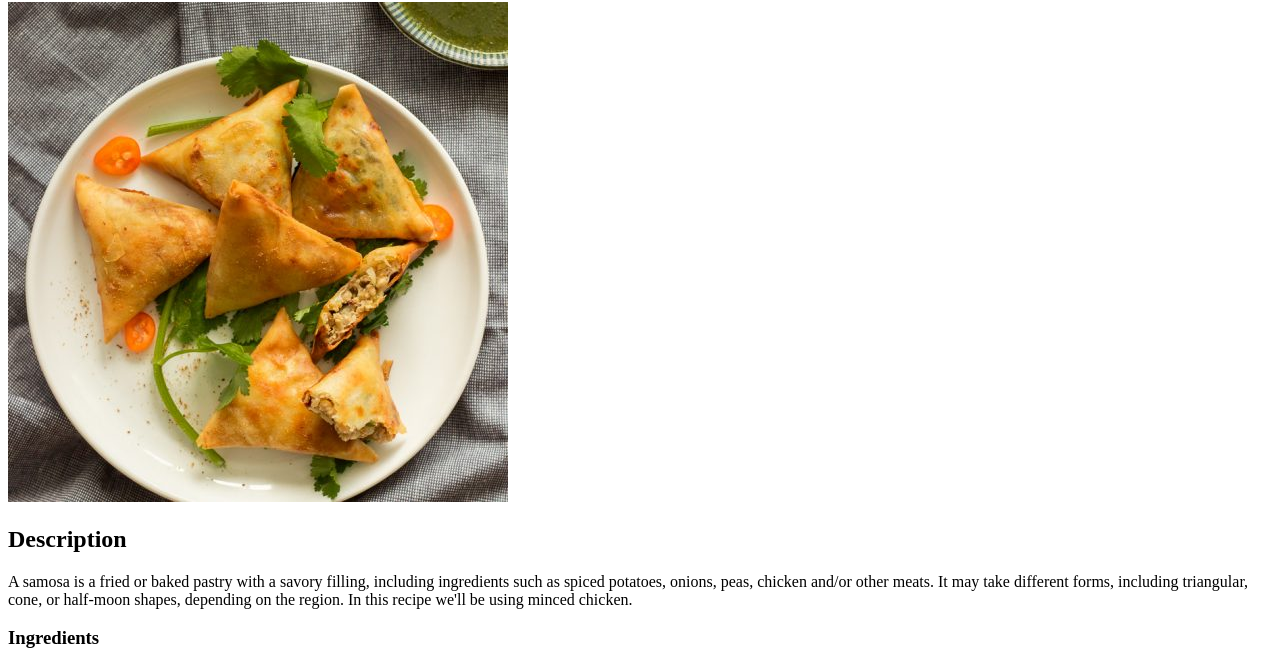
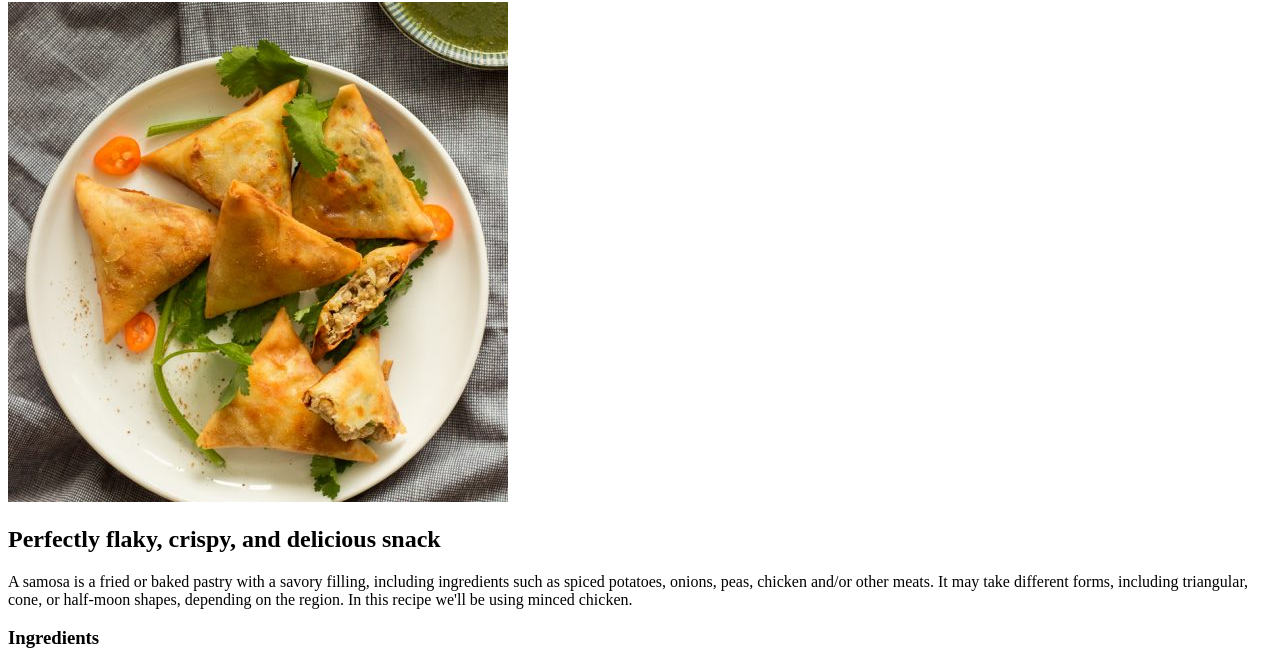
Before and after one commit to emmanuelmoon/odin-recipes, a plain HTML site: page recipes/samosa/samosa.html in a window 1280 px wide. Shown: the part 78-743 px from the top of the page. Drawn offline with Linux system fonts and the light colour scheme.

Commit message:
Changed the description

```diff
--- a/recipes/samosa/samosa.html
+++ b/recipes/samosa/samosa.html
@@ -9,7 +9,7 @@
 <body>
     <h1>Samosa</h1>
     <img src="samosa.jpg" alt="Qeema samosas">
-    <h2>Description</h2>
+    <h2>Perfectly flaky, crispy, and delicious snack</h2>
     <p>A samosa is a fried or baked pastry with a savory filling, including ingredients such as spiced potatoes, onions,
         peas, chicken and/or other meats. It may take different forms, including triangular, cone, or half-moon shapes,
         depending on the region. In this recipe we'll be using minced chicken.</p>
```
